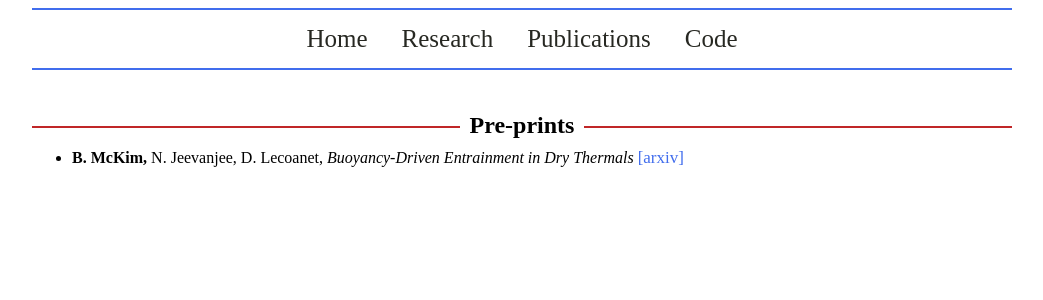
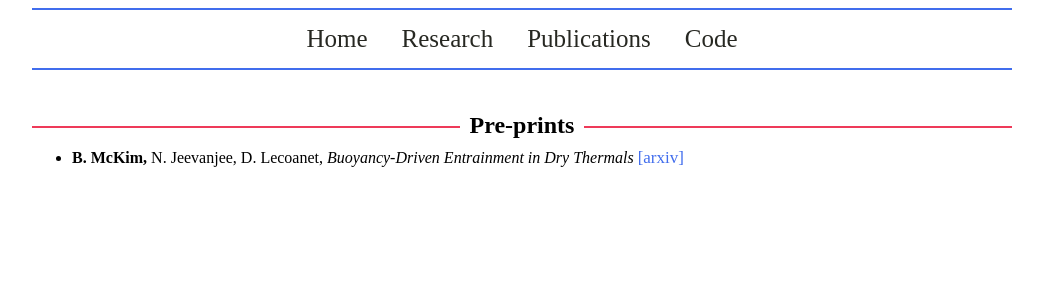
Before and after one commit to mckimb/mckimb.github.io, a Jekyll site: the page built from papers/index.html, in a window 1280 px wide. Shown: the top 300 px of the page, without its empty margins (118-1161 px from the left). Built offline with Jekyll 4.4.1, drawn with Linux system fonts in a browser that asks for light colours.

Commit message:
Update main.css

```diff
--- a/css/main.css
+++ b/css/main.css
@@ -13,7 +13,8 @@ body h2 {
 h2 {
    width: 100%;
    text-align: center;
-   border-bottom: 2px solid #c02628;
+   \\ border-bottom: 2px solid #c02628;
+   border-bottom: 2px solid #ee3a59;
    line-height: 0.1em;
    margin: 10px 0 20px;
 }
```
